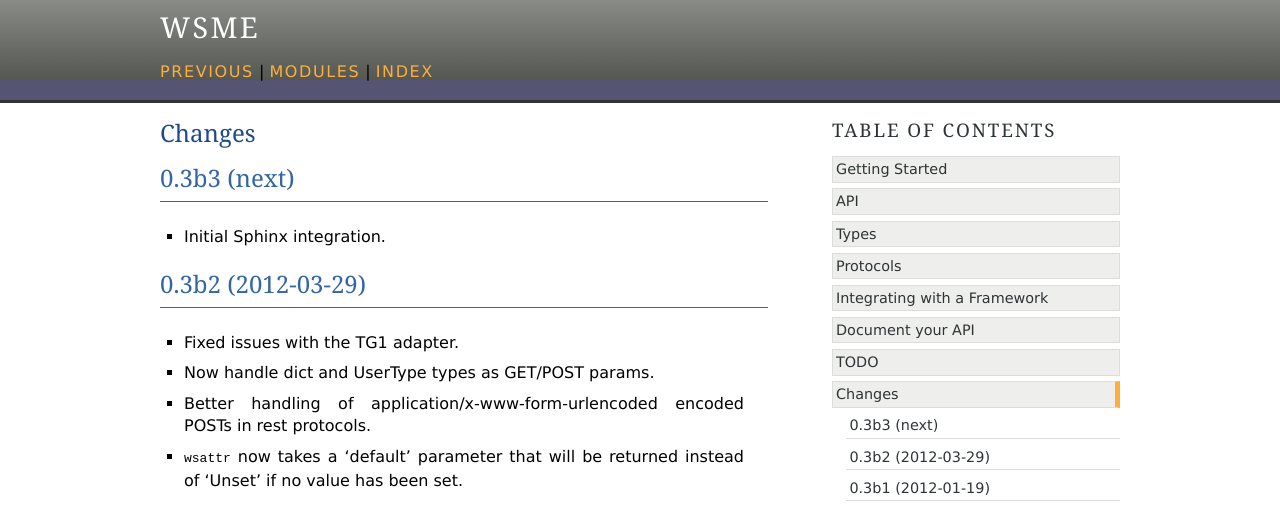
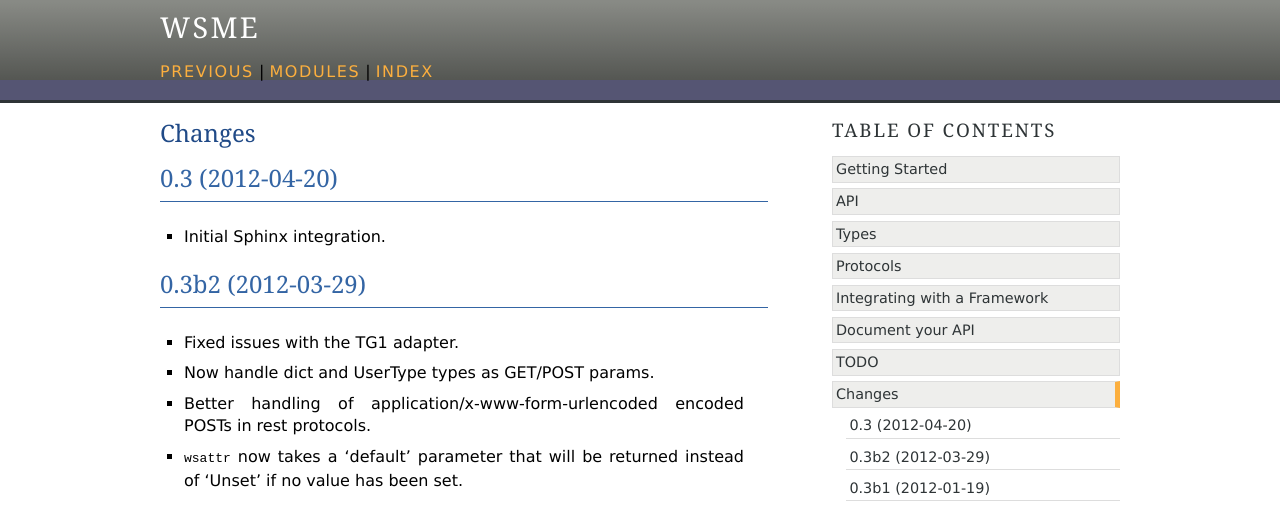
Before and after one commit to openstack-archive/wsme, a Sphinx documentation site: the page built from doc/changes.rst, in a window 1280 px wide and 900 px high. Shown: the top 511 px of the window. Built offline with Sphinx 7.4.7, drawn with Linux system fonts in a browser that asks for light colours; the version number could not be read and is left out.

Commit message:
Update the changelog

```diff
--- a/doc/changes.rst
+++ b/doc/changes.rst
@@ -1,8 +1,8 @@
 Changes
 =======
 
-0.3b3 (next)
-------------
+0.3 (2012-04-20)
+----------------
 
 *   Initial Sphinx integration.
 
```
